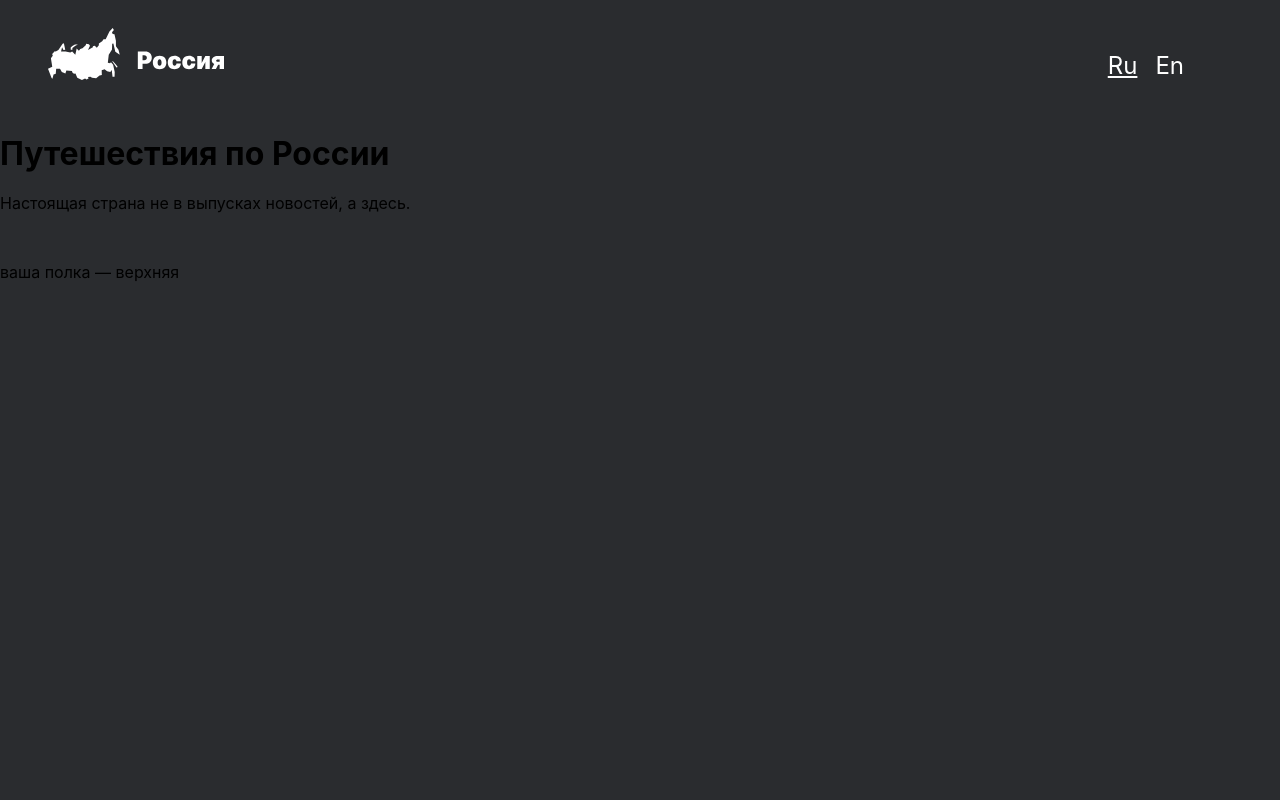
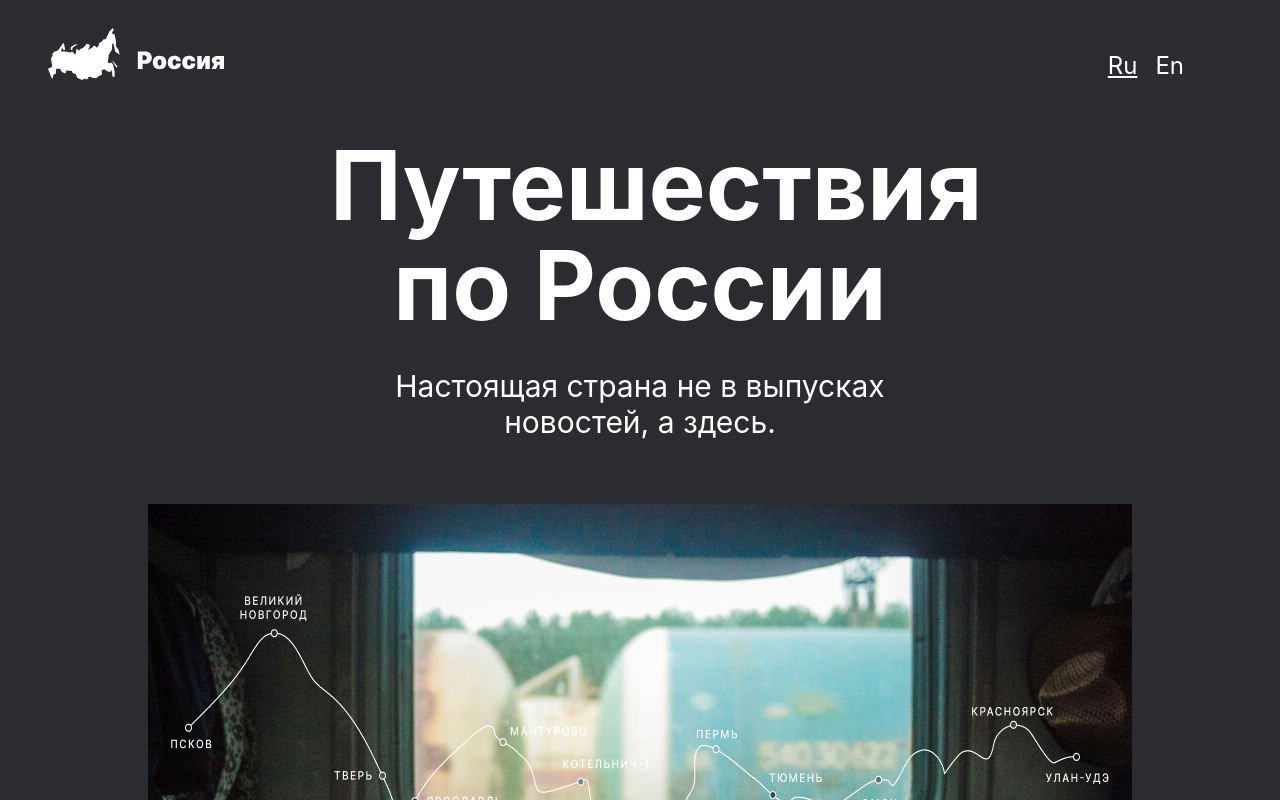
Before and after one commit to lukonsky/russian-travel, a plain HTML site: page index.html in a window 1280 px wide. Shown: the top 800 px of the page. Drawn offline with Linux system fonts and the light colour scheme.

Commit message:
section lead done

```diff
--- a/index.css
+++ b/index.css
@@ -9,6 +9,12 @@
     background-color: var(--background-color);
     margin: 0 auto;
     font-family: "Inter", Arial, sans-serif;
+    min-width: 1280px;
+}
+
+.main {
+    margin: 0 auto;
+    display: block;
 }
 
 .header {
@@ -50,3 +56,42 @@
     width: 176px;
     height: 52px;
 }
+
+.lead {
+    margin: 0 auto;
+    max-width: 985px;
+}
+
+.lead__title {
+    font-size: 96px;
+    text-align: center;
+    line-height: 104%;
+    color: var(--text-color);
+    margin: 0 auto;
+    padding: 0;
+    max-width: 620px;
+
+}
+
+.lead__subtitle {
+    color: var(--text-color);
+    font-style: normal;
+    max-width: 50%;
+    font-size: 30px;
+    line-height: 120%;
+    text-align: center;
+    margin: 32px auto 64px;
+    padding: 0;
+}
+
+.lead__caption {
+    padding: 0;
+    margin: 8px auto 0;
+    text-transform: uppercase;
+    color: var(--text-color);
+    font-style: normal;
+    font-weight: normal;
+    font-size: 10px;
+    line-height: 140%;
+    letter-spacing: 0.15em;
+}
--- a/index.html
+++ b/index.html
@@ -6,6 +6,8 @@
     <meta name="viewport" content="width=device-width, initial-scale=1.0">
     <title>Путешествия по России</title>
     <link rel="stylesheet" href="/russian-travel/index.css">
+    <link rel="shortcut icon" href="/russian-travel/images/russia.ico" type="image/x-icon">
+
 </head>
 <body class="page">
     <header class="header">
@@ -28,12 +30,12 @@
 
     </header>
     <main class="main">
-        <div class="lead">
+        <section class="lead">
             <h1 class="lead__title">Путешествия по России</h1>
             <p class="lead__subtitle">Настоящая страна не в выпусках новостей, а здесь.</p>
-            <img src="" alt="" class="lead__image">
+            <img src="/russian-travel/images/lead-polka.jpg" alt="" class="lead__image">
             <p class="lead__caption">ваша полка — верхняя</p>
-        </div>
+        </section>
     </main>
 </body>
 </html>
```
Also changed, not shown: images/russia.ico (added).
